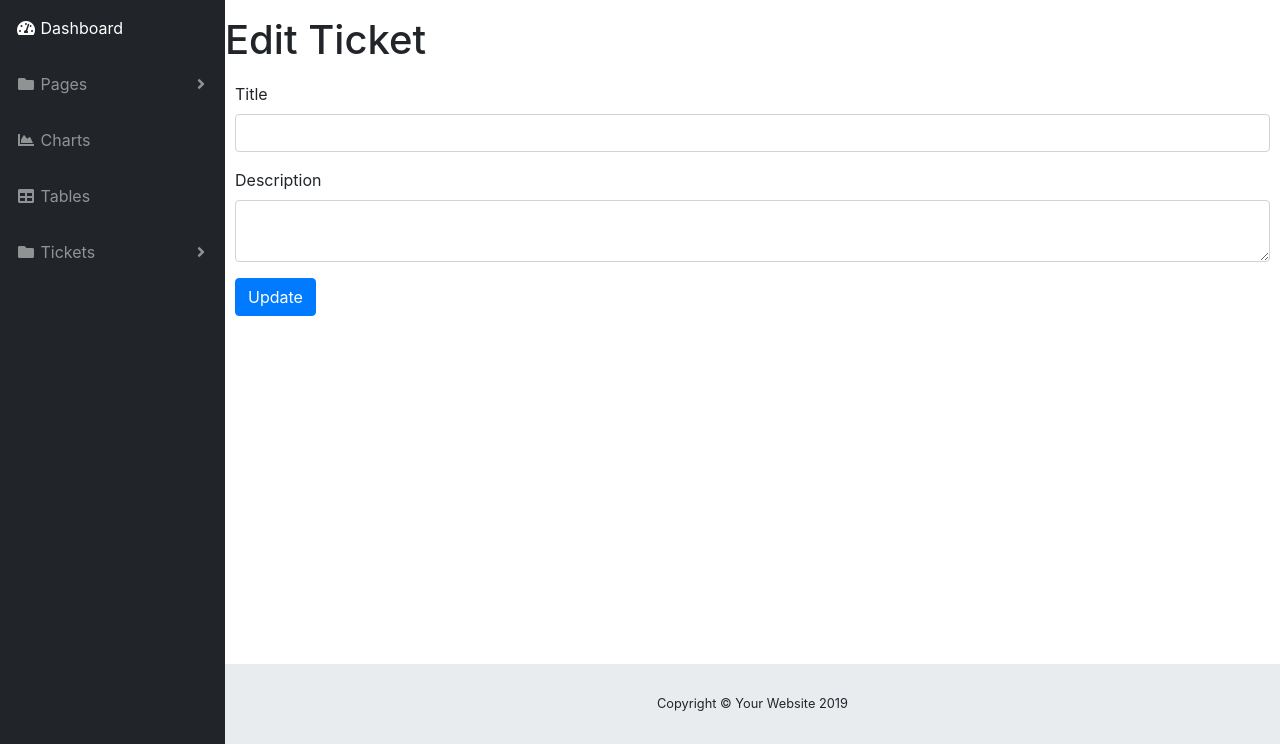
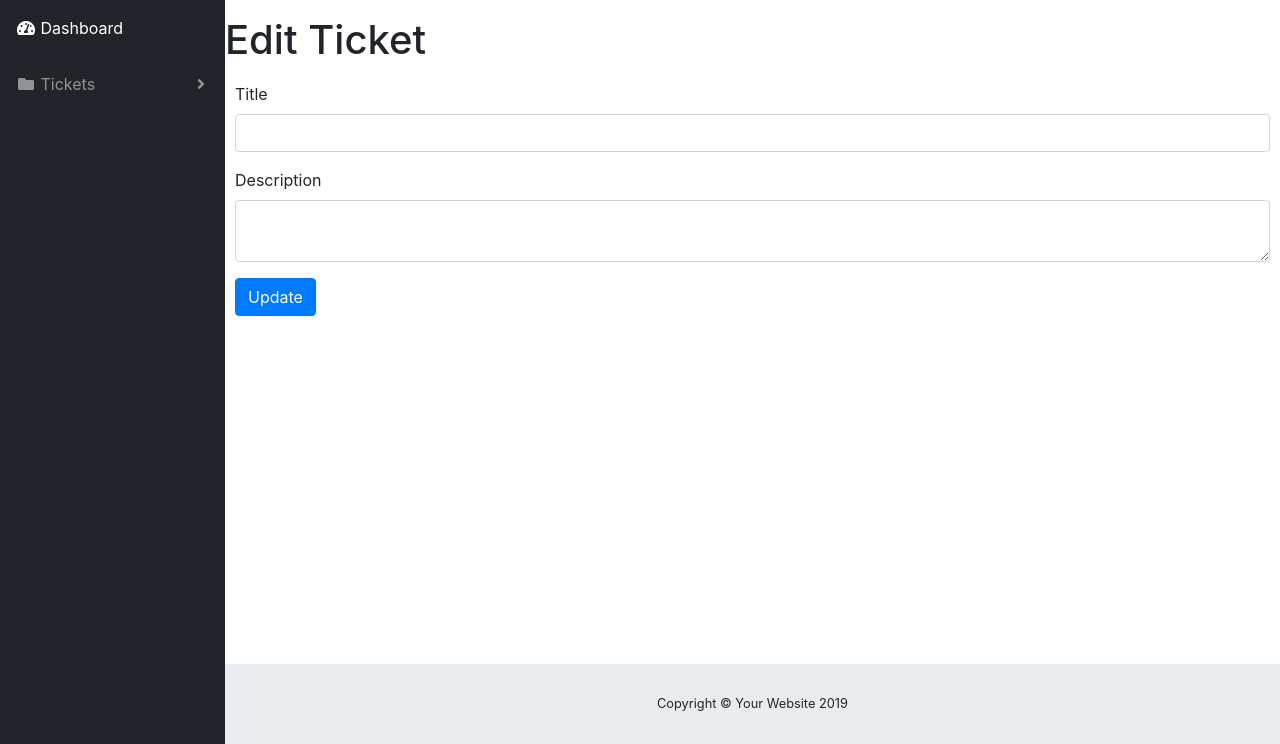
Before and after one commit to m-henderson/RTask, a Flask app: page /dashboard/tickets/edit/1 in a window 1280 px wide. Shown: the part 74-818 px from the top of the page. Run offline with Flask 2, Linux system fonts and the light colour scheme; data that the repository does not hold is empty; some libraries are stand-ins or nearby versions.

Commit message:
hide links we dont need right now

```diff
--- a/app/templates/dashboard/base.html
+++ b/app/templates/dashboard/base.html
@@ -110,7 +110,7 @@
                     <span>Dashboard</span>
                   </a>
                 </li>
-                <li class="nav-item dropdown">
+                <!-- <li class="nav-item dropdown">
                   <a class="nav-link dropdown-toggle" href="#" id="pagesDropdown" role="button" data-toggle="dropdown"
                     aria-haspopup="true" aria-expanded="false">
                     <i class="fas fa-fw fa-folder"></i>
@@ -130,13 +130,13 @@
                 <li class="nav-item">
                   <a class="nav-link" href="charts.html">
                     <i class="fas fa-fw fa-chart-area"></i>
-                    <span>Charts</span></a>
+                    <span>Charts</span></a1¡>
                 </li>
                 <li class="nav-item">
                   <a class="nav-link" href="tables.html">
                     <i class="fas fa-fw fa-table"></i>
                     <span>Tables</span></a>
-                </li>
+                </li> -->
 
 
                 <li class="nav-item dropdown">
--- a/app/templates/dashboard/blank.html
+++ b/app/templates/dashboard/blank.html
@@ -95,7 +95,7 @@
           <span>Dashboard</span>
         </a>
       </li>
-      <li class="nav-item dropdown">
+      <!-- <li class="nav-item dropdown">
         <a class="nav-link dropdown-toggle" href="#" id="pagesDropdown" role="button" data-toggle="dropdown" aria-haspopup="true" aria-expanded="false">
           <i class="fas fa-fw fa-folder"></i>
           <span>Pages</span>
@@ -120,7 +120,7 @@
         <a class="nav-link" href="tables.html">
           <i class="fas fa-fw fa-table"></i>
           <span>Tables</span></a>
-      </li>
+      </li> -->
     </ul>
 
     <div id="content-wrapper">
```
